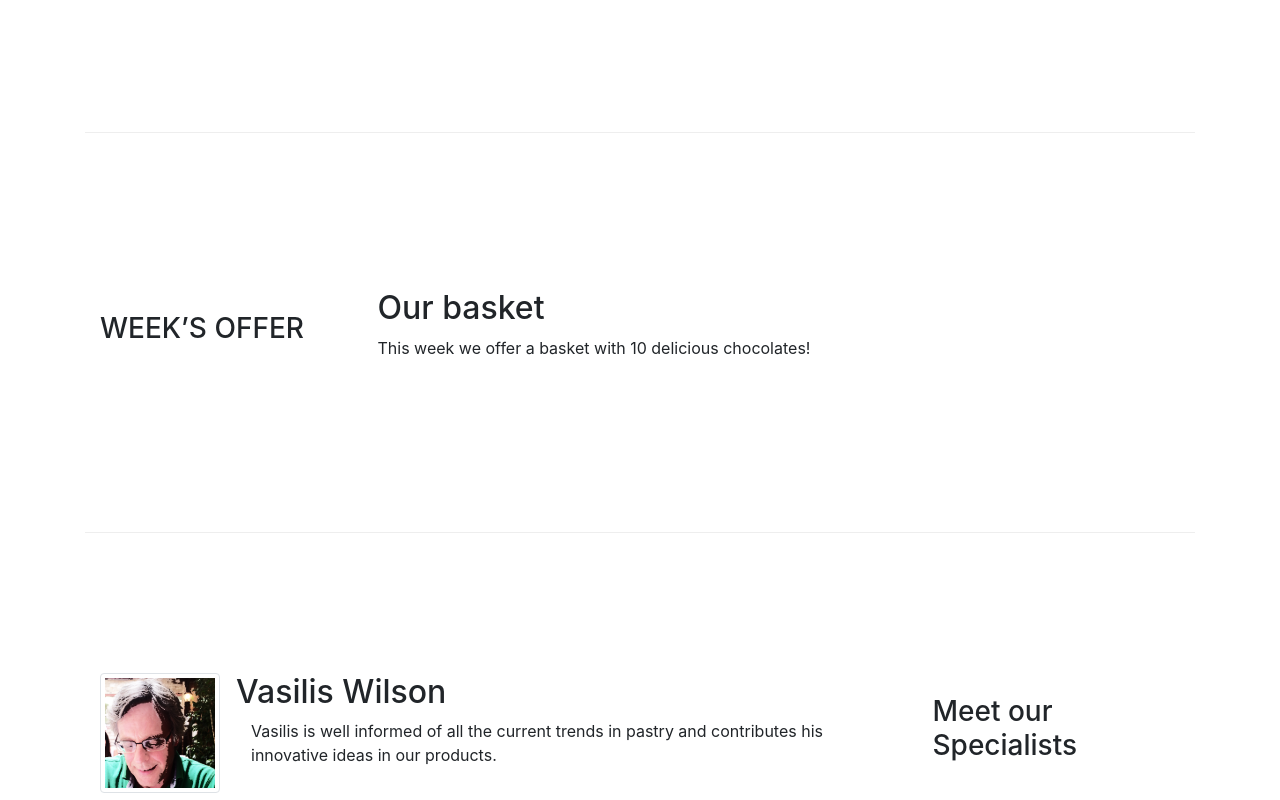
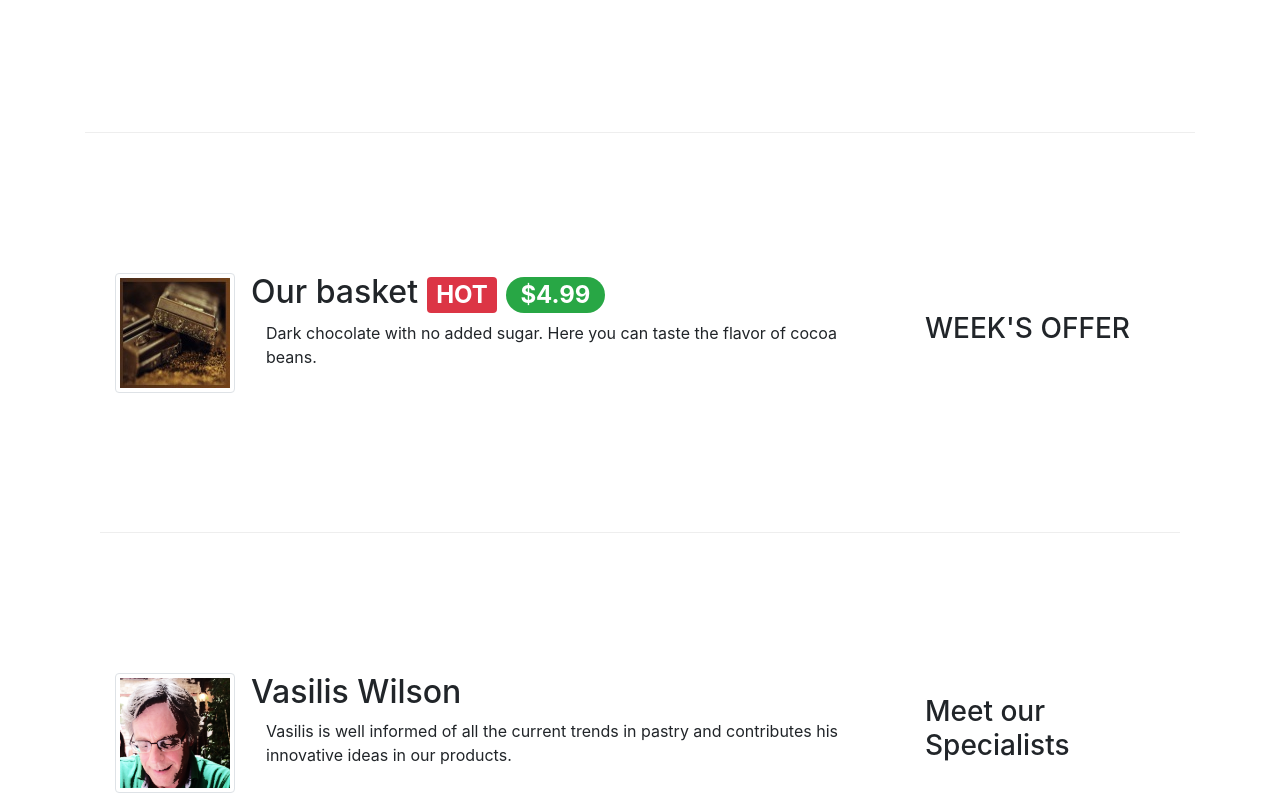
Before and after one commit to sabawoonsarwar/leChocolat, a website: page index.html in a window 1280 px wide. Shown: the part 580-1380 px from the top of the page. Drawn offline with nearby package versions, Linux system fonts and the light colour scheme.

Commit message:
Bootstrap Assignment 4 Task

```diff
--- a/index.html
+++ b/index.html
@@ -55,7 +55,6 @@
         </div>
     </header>
     <div class="container">
-
         <div class="row flex-row-reverse row-content align-items-center">
             <div class="col-sm-4 col-md-3">
                 <h3>Our famous chocolates</h3>
@@ -79,13 +78,30 @@
         </div>
 
 
-        <div class="row row-content align-items-center">
+        <div class="container">
+            <div class="row flex-row-reverse row-content align-items-center">
                 <div class="col-sm-4 col-md-3">
-                <h3>WEEK’S OFFER</h3>
+                    <h3>WEEK'S OFFER</h3>
                 </div>
                 <div class="col-sm col-md">
-                <h2>Our basket</h2>
+                    <div class="media">
+                        <img class="d-flex mr-3 img-thumbnail align-self-center" src="images/dark85.jpg" alt="85% DARK CHOCOLATE">
+                        <div class="media-body">
+                            <h2 class="mt-0">Our basket <span class="badge badge-danger">HOT</span>
+                                <span class="badge badge-pill badge-success">$4.99</span></h2>
+                            <p class="col d-none d-md-block">Dark chocolate with no added sugar.
+                                Here you can taste the flavor of cocoa beans.</p>
+                        </div>
+                    </div>
+                    <!-- <div class="media">
+                        <img class="d-flex mr-3 img-thumbnail align-self-center" src="images/promotion.jpg" alt="85% DARK CHOCOLATE">
+                    </div>
+                    <div class="media-body">
+                        <h2>Our basket <span class="badge badge-danger">HOT</span>
+                            <span class="badge badge-pill badge-success">$4.99</span></h2>
+
                         <p class="d-none d-sm-block">This week we offer a basket with 10 delicious chocolates! </p>
+                    </div> -->
                 </div>
             </div>
 
```
Lines whose indentation alone changed are shown as unchanged.
